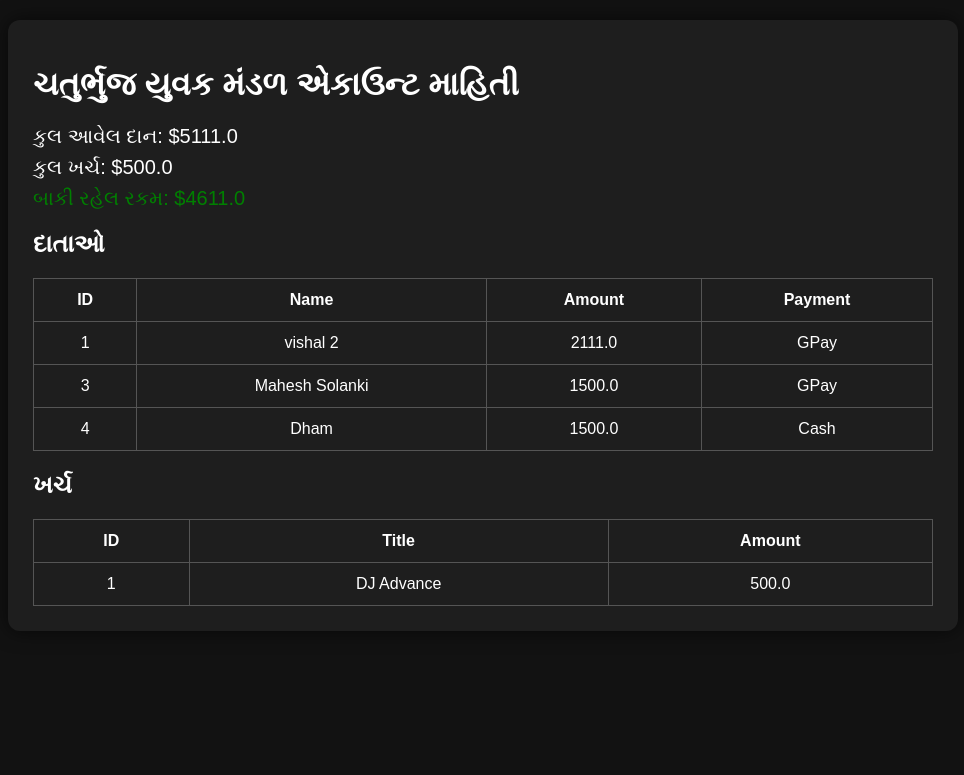
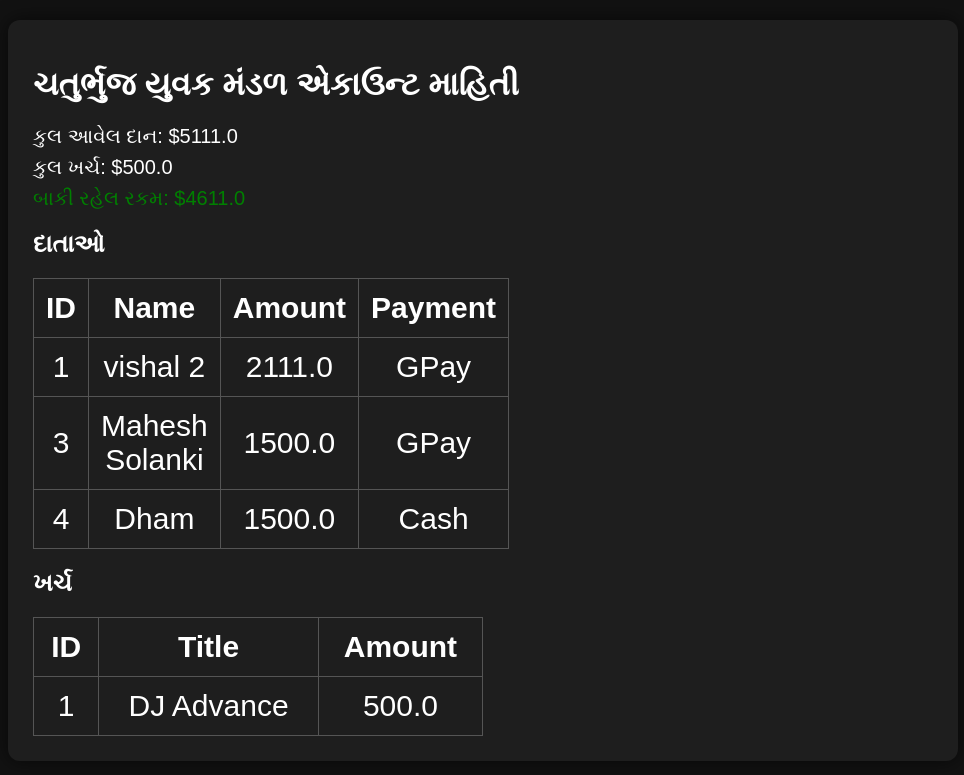
Before and after one commit to vishalsinh21/Cbym-Account, a Flask app: page /public in a window 1280 px wide. Shown: the top 775 px of the page, without its empty margins (157-1121 px from the left). Run offline with Flask 3, Linux system fonts and the light colour scheme; data comes from the database, SQL or seed files in the repository.

Commit message:
just table

```diff
--- a/static/style.css
+++ b/static/style.css
@@ -92,10 +92,10 @@ button[name="delete_expense"]:hover, button[name="delete"]:hover {
 }
 
 table {
-    width: 100%;
+    width: 50%;
     border-collapse: collapse;
     margin-top: 20px;
-    font-size: 16px;
+    font-size: 30px;
 }
 
 table, th, td {
```
